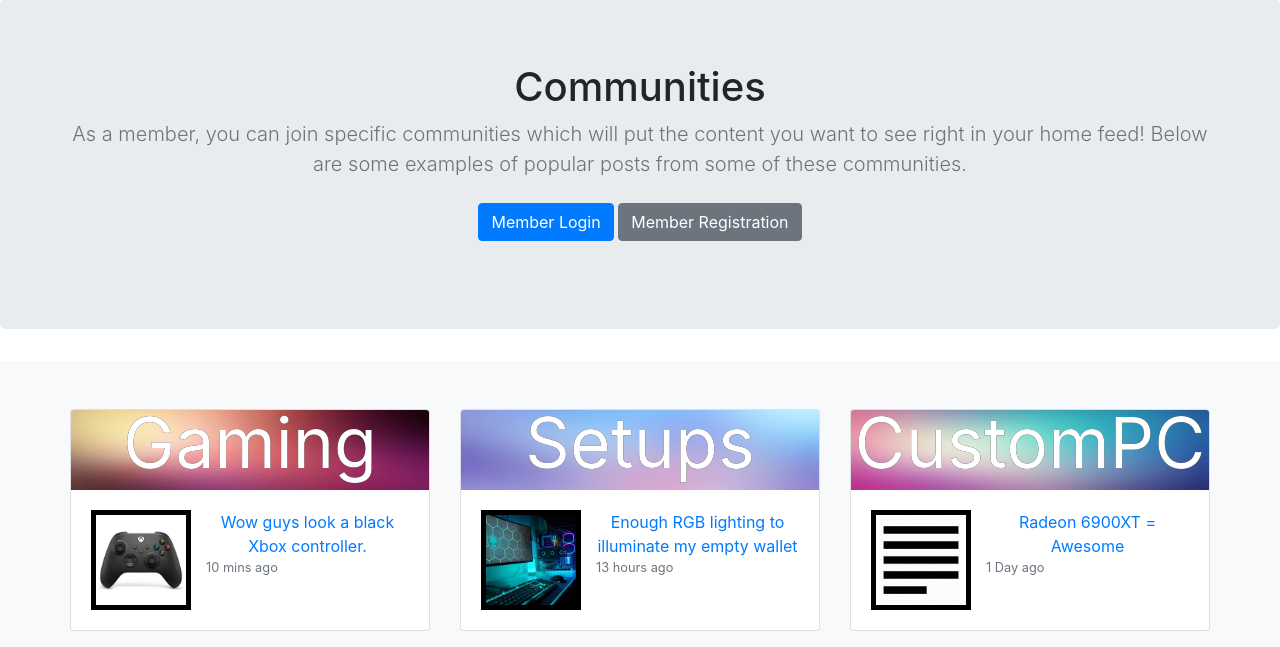
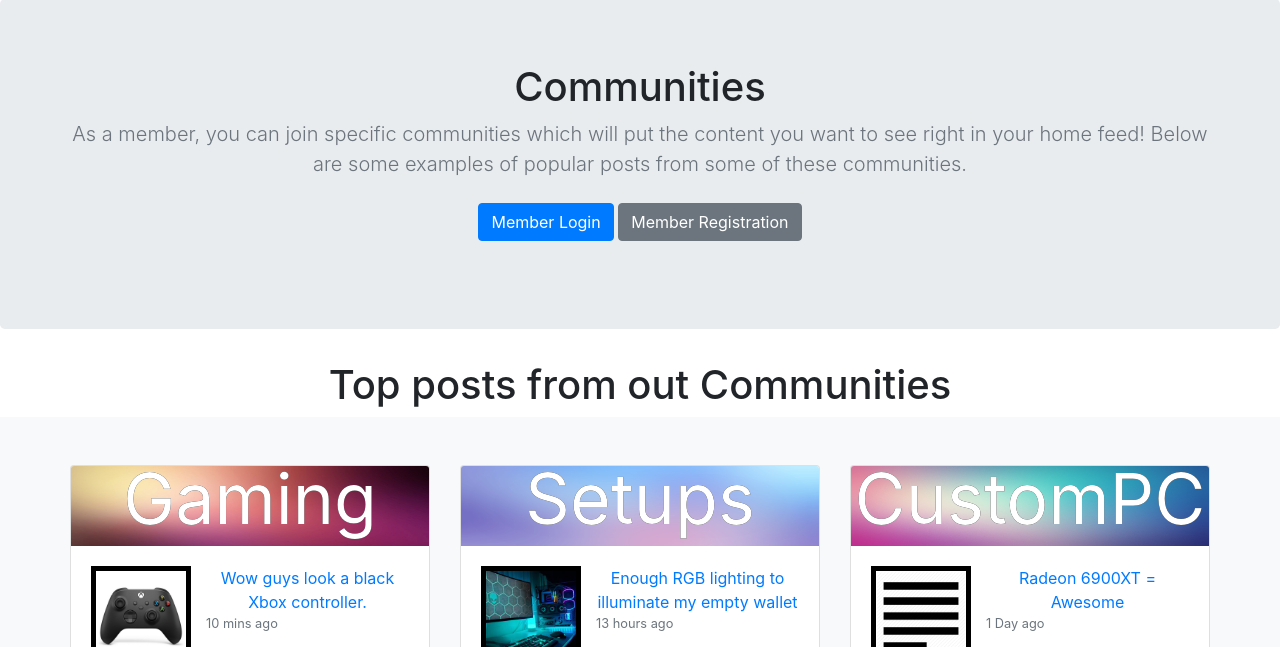
Before and after one commit to BringBackTron/HardwareTalk, a PHP site: page /views/home.html in a window 1280 px wide. Shown: the part 57-704 px from the top of the page. Run offline with PHP 8.4, Linux system fonts and the light colour scheme.

Commit message:
Added Community Header

```diff
--- a/stylesheets/home.css
+++ b/stylesheets/home.css
@@ -48,6 +48,10 @@ a:link, .community-text:link {
     display: inline;
     float: left;
     border: 5px solid black;
+}
+
+.community-banner {
+    text-align: center;
 }
 
 @media screen and (max-width: 1199px) {
--- a/views/home.html
+++ b/views/home.html
@@ -63,6 +63,8 @@
             </p>
         </div>
     </section>
+
+    <h1 class="community-banner">Top posts from out Communities</h1>
 
     <div class="album py-5 bg-light">
         <div class="container">
```
